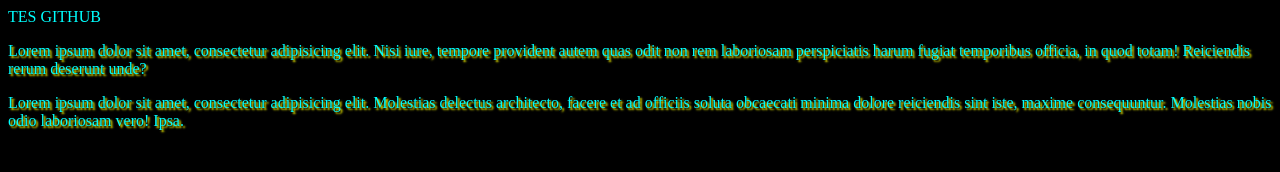
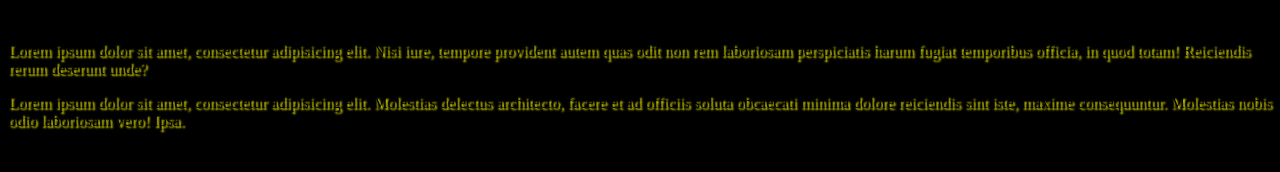
Before and after one commit to peahfr/devtest, a plain HTML site: page index.html in a window 1280 px wide. Drawn offline with Linux system fonts and the light colour scheme.

Commit message:
Revert "Changement background color"
This reverts commit 28847ed34460e573c3cbb2d87dab41c6d80cdede.

```diff
--- a/css/css.css
+++ b/css/css.css
@@ -1,8 +1,12 @@
 body {
+<<<<<<< HEAD
     color: aqua;
     background-color: black;
 }
 
 p {
     text-shadow: 2px 2px 2px yellow;
+=======
+    color: aqua
+>>>>>>> parent of 28847ed... Changement background color
 }
```
